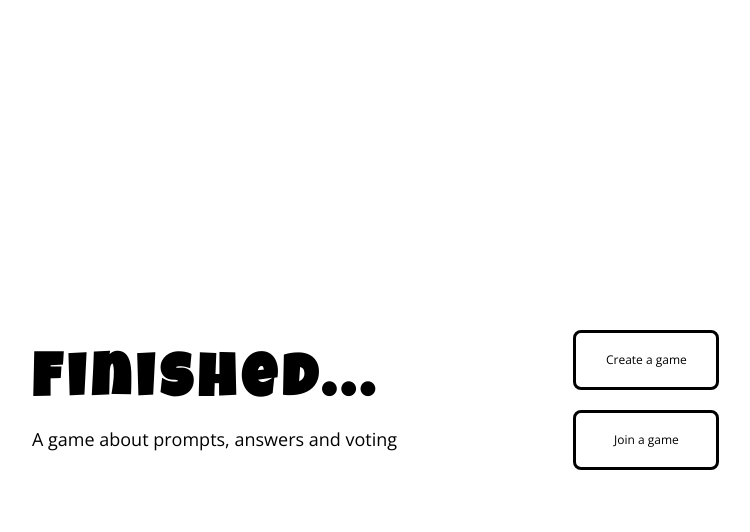
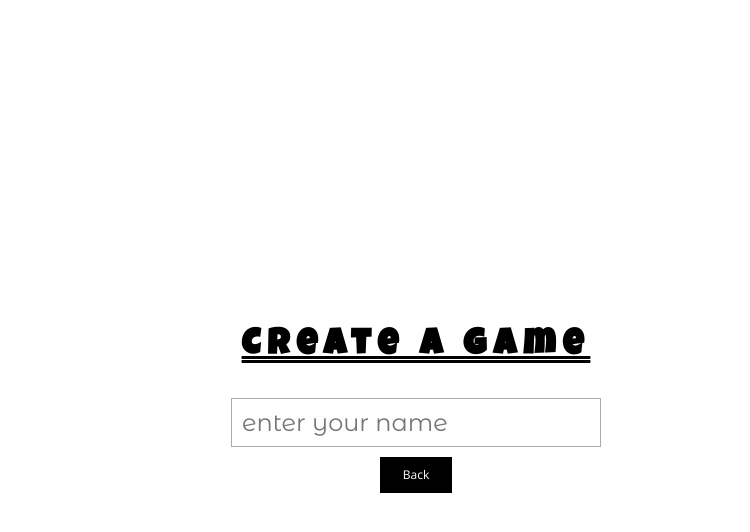
Before and after one commit to JoshCLim/joshclim.github.io, a plain HTML site: page finished/finished.html in a window 1280 px wide. Both pictures are taken after a click on the element "Create a game". Shown: the whole page, without its empty margins (224-974 px from the left). Drawn offline with nearby package versions, Linux system fonts and the light colour scheme.

Commit message:
begin a create game box

```diff
--- a/finished/css/finished.css
+++ b/finished/css/finished.css
@@ -16,13 +16,28 @@ body {
   width:100%;
 }
 
+h1, h2, h3, h4, h5, h6 {
+    font-family: 'Luckiest Guy', cursive;
+}
+
+input[type=text] {
+    padding:10px;
+    font-family:'Montserrat Alternates';
+    border: 1px #aaa solid;
+}
+
+input[type=text]:focus {
+    outline:0;
+}
+
 .home-page-container {
-    width:60%;
+    width:800px;
     height:60vh;
     /*background-color: red;*/
     padding: 0 2.5%;
     display: flex;
     align-items: center;
+    position:absolute;
 }
 
 .home-page-container .column1, .home-page-container .column2 {
@@ -79,3 +94,46 @@ body {
     background-color:#000;
     color:#fff;
 }
+
+/**/
+.create-game-container {
+    display: none;
+    position:absolute;
+}
+
+.create-game-heading {
+    font-family: 'Luckiest Guy';
+    letter-spacing: 0.2em;
+    text-align: center;
+    font-size:3em;
+    text-decoration-line: underline;
+    text-decoration-style: double;
+}
+
+.enter-name {
+    font-size:2em;
+}
+
+.enter-name:focus {
+    border: 1px #000 solid;
+}
+
+.create-game-back {
+    text-align: center;
+    padding:10px;
+    color:#fff;
+    background-color: #000;
+    border: 1px solid #000;
+    width:50px;
+    margin: 10px auto;
+    cursor:pointer;
+    -webkit-transition:300ms;
+    -moz-transition:300ms;
+    -o-transition:300ms;
+    transition:300ms;
+}
+
+.create-game-back:hover {
+    background-color:#fff;
+    color:#000;
+}
--- a/finished/finished.html
+++ b/finished/finished.html
@@ -17,6 +17,12 @@
 		</div>
 	</div>
 
+	<div class="create-game-container">
+		<h2 class="create-game-heading">Create a game</h2>
+		<input type="text" name="Name" placeholder="enter your name" class="enter-name">
+		<div class="create-game-back">Back</div>
+	</div>
+
 	<script src="https://www.gstatic.com/firebasejs/5.10.1/firebase.js"></script>
 	<script src="js/jquery.js"></script>
 	<script src="js/finished.js"></script>
--- a/finished/js/finished.js
+++ b/finished/js/finished.js
@@ -0,0 +1,20 @@
+// Initialize Firebase
+var config = {
+    apiKey: "AIzaSyB85Q2w9sFJg3m_Jb0qHbzPIAhPEFrwIj0",
+    authDomain: "finished-jcl.firebaseapp.com",
+    databaseURL: "https://finished-jcl.firebaseio.com",
+    projectId: "finished-jcl",
+    storageBucket: "finished-jcl.appspot.com",
+    messagingSenderId: "113361144260"
+};
+firebase.initializeApp(config);
+
+$('.create-game-button').on('click', function() {
+    $('.home-page-container').fadeOut();
+    $('.create-game-container').fadeIn();
+});
+
+$('.create-game-back').on('click', function() {
+    $('.create-game-container').fadeOut();
+    $('.home-page-container').fadeIn();
+});
```
